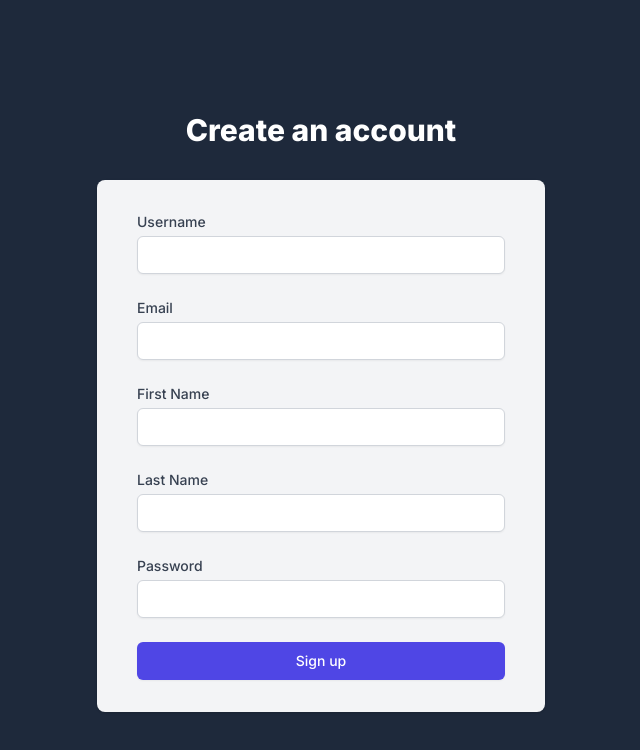
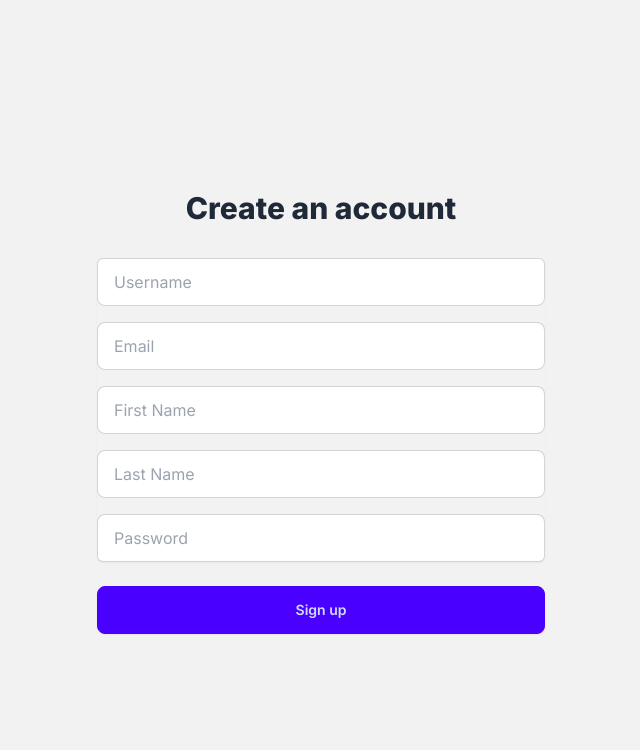
Before and after one commit to CrazeXD/SciBind, a Next.js app in the folder frontend/scibind/: page /auth/signup in a window 1280 px wide. Shown: the top 750 px of the page, without its empty margins (319-959 px from the left). Built offline with nearby package versions, Linux system fonts and the light colour scheme.

Commit message:
Added daisyUI component lib

```diff
--- a/frontend/scibind/src/app/auth/login/page.tsx
+++ b/frontend/scibind/src/app/auth/login/page.tsx
@@ -24,9 +24,8 @@ export default function LoginForm() {
 
       if (response.ok) {
         const data = await response.json();
-        // Store the token in localStorage or a secure cookie
         localStorage.setItem('token', data.token);
-        router.push('/dashboard'); // Redirect to dashboard or home page
+        router.push('/dashboard');
       } else {
         setError('Invalid username or password');
       }
@@ -36,44 +35,37 @@ export default function LoginForm() {
   };
 
   return (
-    <div className="min-h-screen bg-slate-800 flex flex-col justify-center py-12 sm:px-6 lg:px-8">
-      <div className="sm:mx-auto sm:w-full sm:max-w-md">
-        <h2 className="mt-6 text-center text-3xl font-extrabold text-white">
+    <div className="min-h-screen bg-base-200 flex flex-col justify-center items-center py-12 px-4 sm:px-6 lg:px-8">
+      <div className="max-w-md w-full space-y-8">
+        <div>
+          <h2 className="mt-6 text-center text-3xl font-extrabold text-base-content">
             Sign in to your account
           </h2>
         </div>
-
-      <div className="mt-8 sm:mx-auto sm:w-full sm:max-w-md">
-        <div className="bg-gray-100 py-8 px-4 shadow sm:rounded-lg sm:px-10">
-          <form className="space-y-6" onSubmit={handleSubmit}>
-            <div>
-              <label htmlFor="username" className="block text-sm font-medium text-gray-700">
-                Username
-              </label>
-              <div className="mt-1">
+        <form className="mt-8 space-y-6" onSubmit={handleSubmit}>
+          <div className="rounded-md shadow-sm -space-y-px">
+            <div className="mb-4">
+              <label htmlFor="username" className="sr-only">Username</label>
               <input
                 id="username"
                 name="username"
                 type="text"
                 required
-                  className="appearance-none block w-full px-3 py-2 border border-gray-300 rounded-md shadow-sm placeholder-gray-400 focus:outline-none focus:ring-indigo-500 focus:border-indigo-500 text-black sm:text-sm"
+                className="input input-bordered w-full rounded-t-md"
+                placeholder="Username"
                 value={username}
                 onChange={(e) => setUsername(e.target.value)}
               />
             </div>
-            </div>
-
             <div>
-              <label htmlFor="password" className="block text-sm font-medium text-gray-700">
-                Password
-              </label>
-              <div className="mt-1">
+              <label htmlFor="password" className="sr-only">Password</label>
               <input
                 id="password"
                 name="password"
                 type="password"
                 required
-                  className="appearance-none block w-full px-3 py-2 border border-gray-300 rounded-md shadow-sm placeholder-gray-400 focus:outline-none focus:ring-indigo-500 focus:border-indigo-500 text-black sm:text-sm"
+                className="input input-bordered w-full rounded-b-md"
+                placeholder="Password"
                 value={password}
                 onChange={(e) => setPassword(e.target.value)}
               />
@@ -81,13 +73,13 @@ export default function LoginForm() {
           </div>
 
           {error && (
-              <div className="text-red-600 text-sm">{error}</div>
+            <div className="text-error text-sm">{error}</div>
           )}
 
           <div>
             <button
               type="submit"
-                className="w-full flex justify-center py-2 px-4 border border-transparent rounded-md shadow-sm text-sm font-medium text-white bg-indigo-600 hover:bg-indigo-700 focus:outline-none focus:ring-2 focus:ring-offset-2 focus:ring-indigo-500"
+              className="btn btn-primary w-full"
             >
               Sign in
             </button>
@@ -95,6 +87,5 @@ export default function LoginForm() {
         </form>
       </div>
     </div>
-    </div>
   );
 }
--- a/frontend/scibind/src/app/auth/signup/page.tsx
+++ b/frontend/scibind/src/app/auth/signup/page.tsx
@@ -22,14 +22,19 @@ export default function SignupForm() {
         headers: {
           "Content-Type": "application/json",
         },
-        body: JSON.stringify({ username, password, email, first_name: firstName, last_name: lastName }),
+        body: JSON.stringify({
+          username,
+          password,
+          email,
+          first_name: firstName,
+          last_name: lastName,
+        }),
       });
 
       if (response.ok) {
         const data = await response.json();
-        // Store the token in localStorage or a secure cookie
         localStorage.setItem("token", data.token);
-        router.push("/dashboard"); // Redirect to dashboard or home page
+        router.push("/dashboard");
       } else {
         setError("Something went wrong. Please try again.");
       }
@@ -39,125 +44,101 @@ export default function SignupForm() {
   };
 
   return (
-    <div className="min-h-screen bg-slate-800 flex flex-col justify-center py-12 sm:px-6 lg:px-8">
-      <div className="sm:mx-auto sm:w-full sm:max-w-md">
-        <h2 className="mt-6 text-center text-3xl font-extrabold text-white">
+    <div className="min-h-screen bg-base-200 flex flex-col justify-center items-center py-12 px-4 sm:px-6 lg:px-8">
+      <div className="max-w-md w-full space-y-8">
+        <div>
+          <h2 className="mt-6 text-center text-3xl font-extrabold text-base-content">
             Create an account
           </h2>
         </div>
-
-      <div className="mt-8 sm:mx-auto sm:w-full sm:max-w-md">
-        <div className="bg-gray-100 py-8 px-4 shadow sm:rounded-lg sm:px-10">
-          <form className="space-y-6" onSubmit={handleSubmit}>
+        <form className="mt-8 space-y-6" onSubmit={handleSubmit}>
+          <div className="rounded-md shadow-sm space-y-4">
             <div>
-              <label
-                htmlFor="username"
-                className="block text-sm font-medium text-gray-700"
-              >
+              <label htmlFor="username" className="sr-only">
                 Username
               </label>
-              <div className="mt-1">
               <input
                 id="username"
                 name="username"
                 type="text"
                 required
-                  className="appearance-none block w-full px-3 py-2 border border-gray-300 rounded-md shadow-sm placeholder-gray-400 focus:outline-none focus:ring-indigo-500 focus:border-indigo-500 text-black sm:text-sm"
+                className="input input-bordered w-full rounded-t-md"
+                placeholder="Username"
                 value={username}
                 onChange={(e) => setUsername(e.target.value)}
               />
             </div>
-            </div>
             <div>
-              <label
-                htmlFor="email"
-                className="block text-sm font-medium text-gray-700"
-              >
+              <label htmlFor="email" className="sr-only">
                 Email
               </label>
-              <div className="mt-1">
               <input
                 id="email"
                 name="email"
-                  type="text"
+                type="email"
                 required
-                  className="appearance-none block w-full px-3 py-2 border border-gray-300 rounded-md shadow-sm placeholder-gray-400 focus:outline-none focus:ring-indigo-500 focus:border-indigo-500 text-black sm:text-sm"
+                className="input input-bordered w-full"
+                placeholder="Email"
                 value={email}
                 onChange={(e) => setEmail(e.target.value)}
               />
             </div>
-            </div>
             <div>
-              <label
-                htmlFor="first_name"
-                className="block text-sm font-medium text-gray-700"
-              >
+              <label htmlFor="first_name" className="sr-only">
                 First Name
               </label>
-              <div className="mt-1">
               <input
                 id="first_name"
                 name="first_name"
                 type="text"
                 required
-                  className="appearance-none block w-full px-3 py-2 border border-gray-300 rounded-md shadow-sm placeholder-gray-400 focus:outline-none focus:ring-indigo-500 focus:border-indigo-500 text-black sm:text-sm"
+                className="input input-bordered w-full"
+                placeholder="First Name"
                 value={firstName}
                 onChange={(e) => setFirstName(e.target.value)}
               />
             </div>
-            </div>
             <div>
-              <label
-                htmlFor="lastname"
-                className="block text-sm font-medium text-gray-700"
-              >
+              <label htmlFor="last_name" className="sr-only">
                 Last Name
               </label>
-              <div className="mt-1">
               <input
-                  id="lastname"
+                id="last_name"
                 name="last_name"
                 type="text"
                 required
-                  className="appearance-none block w-full px-3 py-2 border border-gray-300 rounded-md shadow-sm placeholder-gray-400 focus:outline-none focus:ring-indigo-500 focus:border-indigo-500 text-black sm:text-sm"
+                className="input input-bordered w-full"
+                placeholder="Last Name"
                 value={lastName}
                 onChange={(e) => setLastName(e.target.value)}
               />
             </div>
-            </div>
             <div>
-              <label
-                htmlFor="password"
-                className="block text-sm font-medium text-gray-700"
-              >
+              <label htmlFor="password" className="sr-only">
                 Password
               </label>
-              <div className="mt-1">
               <input
                 id="password"
                 name="password"
                 type="password"
                 required
-                  className="appearance-none block w-full px-3 py-2 border border-gray-300 rounded-md shadow-sm placeholder-gray-400 focus:outline-none focus:ring-indigo-500 focus:border-indigo-500 text-black sm:text-sm"
+                className="input input-bordered w-full rounded-b-md"
+                placeholder="Password"
                 value={password}
                 onChange={(e) => setPassword(e.target.value)}
               />
             </div>
           </div>
 
-            {error && <div className="text-red-600 text-sm">{error}</div>}
+          {error && <div className="text-error text-sm">{error}</div>}
 
           <div>
-              <button
-                type="submit"
-                className="w-full flex justify-center py-2 px-4 border border-transparent rounded-md shadow-sm text-sm font-medium text-white bg-indigo-600 hover:bg-indigo-700 focus:outline-none focus:ring-2 focus:ring-offset-2 focus:ring-indigo-500"
-              >
+            <button type="submit" className="btn btn-primary w-full">
               Sign up
             </button>
           </div>
         </form>
       </div>
     </div>
-    </div>
   );
 }
--- a/frontend/scibind/tailwind.config.ts
+++ b/frontend/scibind/tailwind.config.ts
@@ -6,15 +6,23 @@ const config: Config = {
     "./src/components/**/*.{js,ts,jsx,tsx,mdx}",
     "./src/app/**/*.{js,ts,jsx,tsx,mdx}",
   ],
-  theme: {
-    extend: {
-      backgroundImage: {
-        "gradient-radial": "radial-gradient(var(--tw-gradient-stops))",
-        "gradient-conic":
-          "conic-gradient(from 180deg at 50% 50%, var(--tw-gradient-stops))",
+  themes: [
+    {
+      mytheme: {
+        "primary": "#0284c7",
+        "secondary": "#a5f3fc",
+        "accent": "#14b8a6",
+        "neutral": "#374151",
+        "base-100": "#1f2937",
+        "info": "#0000ff",
+        "success": "#4ade80",
+        "warning": "#facc15",
+        "error": "#ef4444",
       },
     },
-  },
-  plugins: [],
+    ],
+  plugins: [
+    require('daisyui'),
+  ],
 };
 export default config;
```
Also changed, not shown: frontend/scibind/package.json (+6 -5 lines), frontend/scibind/src/app/dashboard/page.tsx (added, +54 -0 lines), 1 other file (tests, documents, lock files or other folders). Lines whose indentation alone changed are shown as unchanged.
